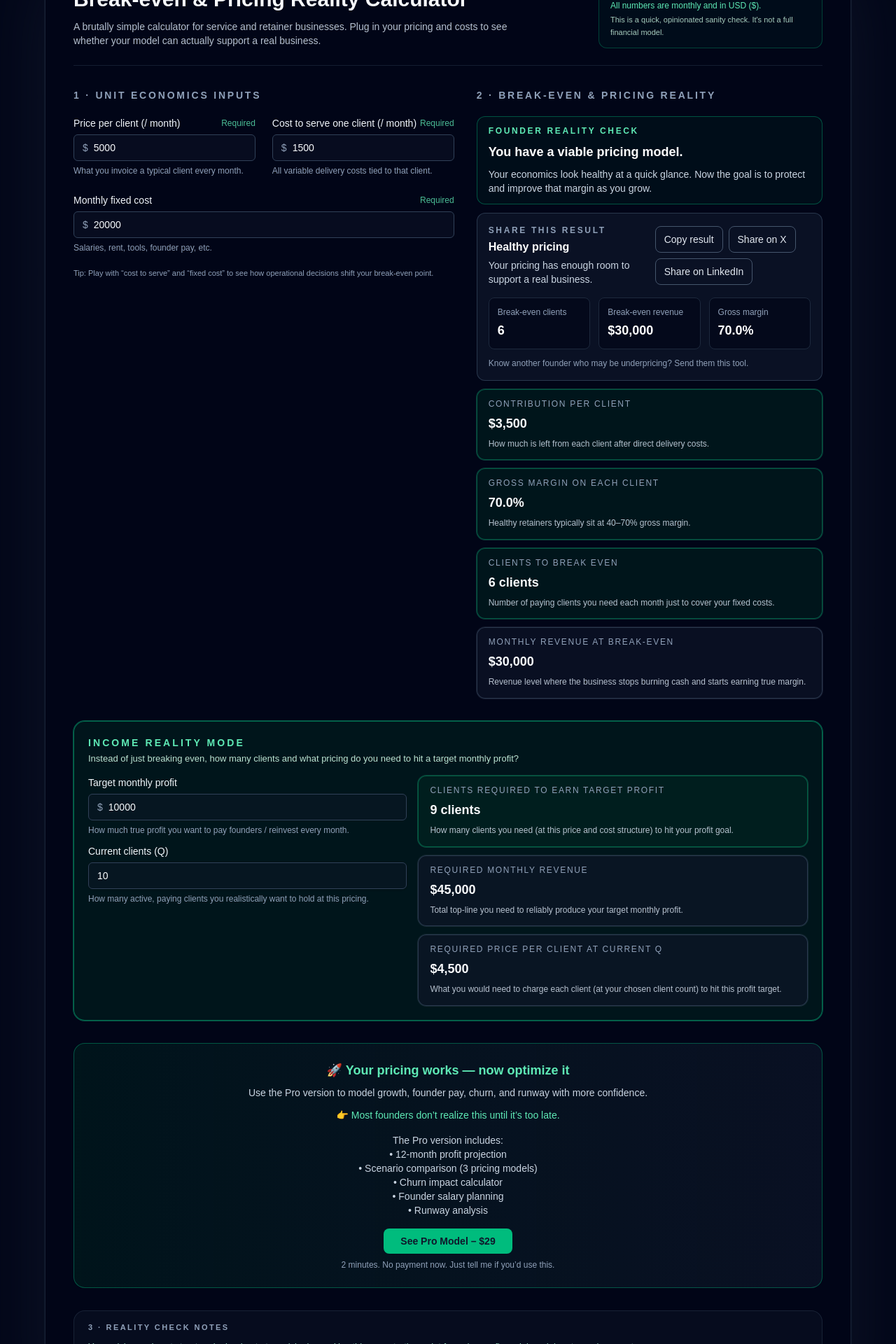
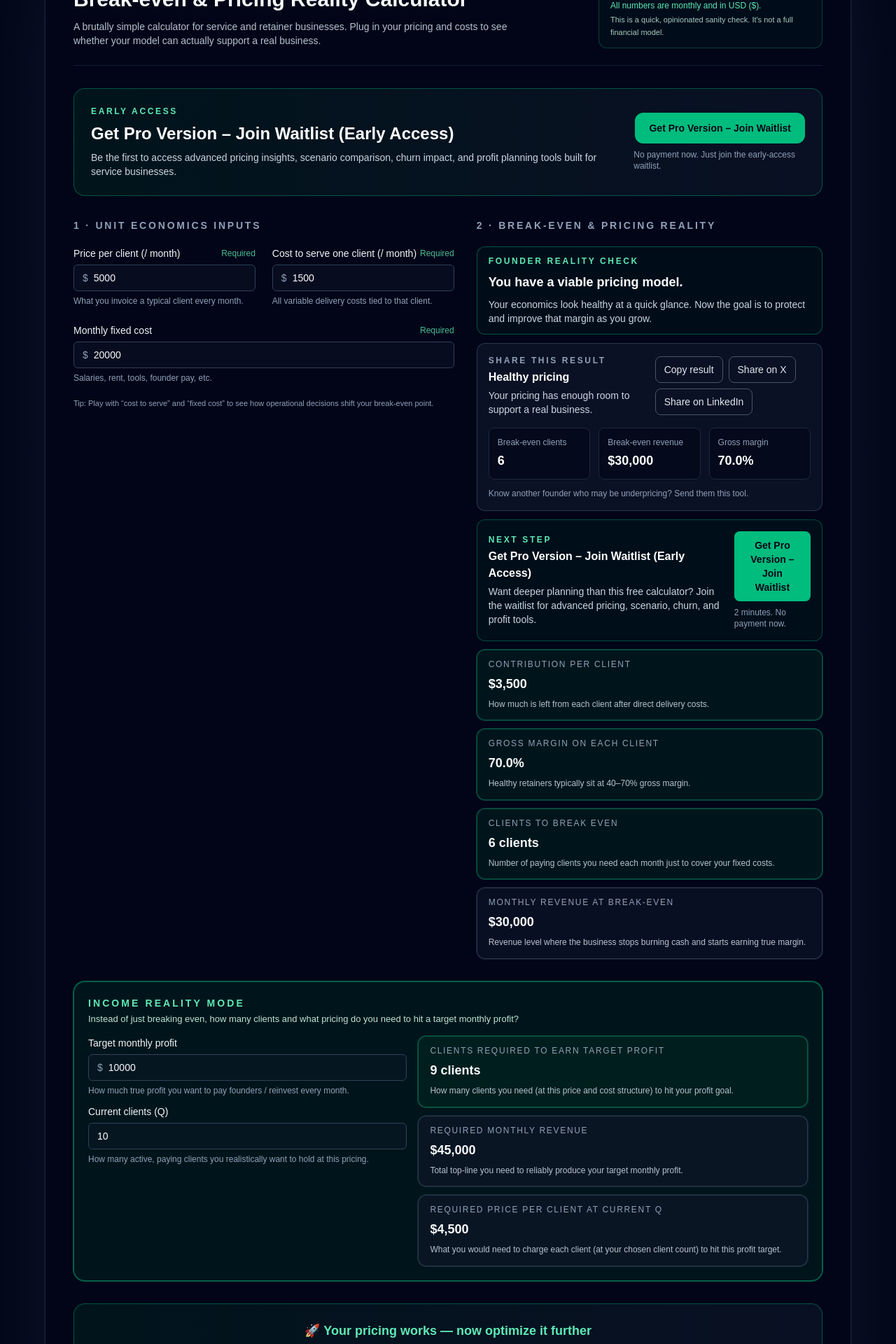
Before and after one commit to vivekd0811-cell/pricing-reality-calculator, a Next.js app: page / in a window 1280 px wide. Shown: the part 120-2040 px from the top of the page at 70% size. Built offline with nearby package versions, Linux system fonts and the light colour scheme.

Commit message:
Update waitlist CTA and early access flow

```diff
--- a/app/page.tsx
+++ b/app/page.tsx
@@ -16,7 +16,8 @@ const CURRENCY_OPTIONS: { code: CurrencyCode; label: string }[] = [
   { code: "INR", label: "INR (₹) — Indian Rupee" },
 ];
 
-const PRO_FORM_URL =
+const SITE_URL = "https://pricing-reality-calculator.vercel.app/";
+const WAITLIST_FORM_URL =
   "https://docs.google.com/forms/d/e/1FAIpQLSdIR5yyhZkBTTKpNF7d-sqGWmR0g87xSvvEmkNr000YlB2VOA/viewform";
 
 export default function Home() {
@@ -115,7 +116,10 @@ export default function Home() {
     result.errors.find((e) => e.field === field)?.message;
 
   const pricingState = useMemo<PricingState>(() => {
-    if (result.contributionPerClient != null && result.contributionPerClient <= 0) {
+    if (
+      result.contributionPerClient != null &&
+      result.contributionPerClient <= 0
+    ) {
       return "losing";
     }
 
@@ -196,32 +200,32 @@ export default function Home() {
     switch (pricingState) {
       case "losing":
         return {
-          title: "Stop selling unprofitable work",
+          title: "Get early access to the Pro version",
           body:
-            "Use the Pro model to test pricing, cost cuts, and survival scenarios before you add more clients.",
-          button: "See Pro Model – $29",
+            "Test pricing changes, cost cuts, and survival scenarios before you add more clients and deepen the loss.",
+          button: "Get Pro Version – Join Waitlist (Early Access)",
         };
       case "unsustainable":
         return {
-          title: "Your pricing needs stress testing",
+          title: "Stress test your pricing before it hurts growth",
           body:
-            "Compare multiple pricing options before thin margins turn growth into a trap.",
-          button: "See Pro Model – $29",
+            "Compare pricing options, margins, and client targets before thin economics become a bigger problem.",
+          button: "Get Pro Version – Join Waitlist (Early Access)",
         };
       case "fragile":
         return {
-          title: "You need more margin for safety",
+          title: "Create more margin before a bad month hits",
           body:
-            "Test churn, founder salary, and runway before fragile economics become a cash problem.",
-          button: "See Pro Model – $29",
+            "Model churn, founder salary, and runway so fragile pricing does not turn into a cash problem.",
+          button: "Get Pro Version – Join Waitlist (Early Access)",
         };
       case "healthy":
       default:
         return {
-          title: "Your pricing works — now optimize it",
+          title: "Your pricing works — now optimize it further",
           body:
-            "Use the Pro version to model growth, founder pay, churn, and runway with more confidence.",
-          button: "See Pro Model – $29",
+            "Use the Pro version to compare scenarios, plan founder pay, and model more realistic growth decisions.",
+          button: "Get Pro Version – Join Waitlist (Early Access)",
         };
     }
   }, [pricingState]);
@@ -252,7 +256,7 @@ Gross margin: ${marginText}
 ${realityCheckContent.shortTakeaway}
 
 Check your own pricing reality:
-https://pricing-reality-calculator.vercel.app/`;
+${SITE_URL}`;
   }, [
     realityCheckContent.shortLabel,
     realityCheckContent.shortTakeaway,
@@ -263,7 +267,7 @@ https://pricing-reality-calculator.vercel.app/`;
 
   const shareUrl = useMemo(() => encodeURIComponent(shareText), [shareText]);
 
-  const formUrlWithContext = useMemo(() => {
+  const waitlistUrlWithContext = useMemo(() => {
     const params = new URLSearchParams({
       source: "pricing-reality-calculator",
       result: realityCheckContent.shortLabel,
@@ -280,21 +284,81 @@ https://pricing-reality-calculator.vercel.app/`;
           ? result.contributionMarginPct.toFixed(1)
           : "na",
       currency,
+      pricePerClient: parsedInput.pricePerClient != null
+        ? String(parsedInput.pricePerClient)
+        : "na",
+      costPerClient: parsedInput.costPerClient != null
+        ? String(parsedInput.costPerClient)
+        : "na",
+      fixedCost: parsedInput.fixedCost != null
+        ? String(parsedInput.fixedCost)
+        : "na",
+      targetProfit: targetProfitValue != null ? String(targetProfitValue) : "na",
+      currentClients:
+        currentClientsValue != null ? String(currentClientsValue) : "na",
     });
 
-    return `${PRO_FORM_URL}?usp=pp_url&${params.toString()}`;
+    return `${WAITLIST_FORM_URL}?usp=pp_url&${params.toString()}`;
   }, [
     realityCheckContent.shortLabel,
     result.breakEvenClients,
     result.breakEvenRevenue,
     result.contributionMarginPct,
     currency,
+    parsedInput.pricePerClient,
+    parsedInput.costPerClient,
+    parsedInput.fixedCost,
+    targetProfitValue,
+    currentClientsValue,
   ]);
+
+  const trackEvent = (
+    eventName: string,
+    extra?: Record<string, string | number | null>,
+  ) => {
+    if (typeof window === "undefined") return;
+
+    const payload = {
+      event: eventName,
+      calculator_name: "pricing_reality_calculator",
+      pricing_state: pricingState,
+      result_label: realityCheckContent.shortLabel,
+      currency,
+      break_even_clients: result.breakEvenClients,
+      break_even_revenue:
+        result.breakEvenRevenue != null
+          ? Math.round(result.breakEvenRevenue)
+          : null,
+      gross_margin_pct:
+        result.contributionMarginPct != null
+          ? Number(result.contributionMarginPct.toFixed(1))
+          : null,
+      ...extra,
+    };
+
+    const win = window as Window & {
+      dataLayer?: Array<Record<string, unknown>>;
+      gtag?: (...args: unknown[]) => void;
+    };
+
+    win.dataLayer = win.dataLayer || [];
+    win.dataLayer.push(payload);
+
+    if (typeof win.gtag === "function") {
+      win.gtag("event", eventName, payload);
+    }
+  };
+
+  const openWaitlist = (placement: "top" | "results" | "bottom") => {
+    trackEvent("waitlist_cta_click", { placement });
+    window.open(waitlistUrlWithContext, "_blank", "noopener,noreferrer");
+  };
 
   const handleCopyResult = async () => {
     try {
       await navigator.clipboard.writeText(shareText);
       setCopied(true);
+      trackEvent("copy_result_click");
       window.setTimeout(() => setCopied(false), 2000);
     } catch {
       setCopied(false);
@@ -349,6 +413,36 @@ https://pricing-reality-calculator.vercel.app/`;
             </p>
           </div>
         </header>
+
+        <section className="rounded-2xl border border-emerald-500/40 bg-gradient-to-r from-emerald-950/40 to-slate-900/60 p-5 sm:p-6">
+          <div className="flex flex-col gap-4 lg:flex-row lg:items-center lg:justify-between">
+            <div className="max-w-3xl">
+              <p className="text-xs font-semibold uppercase tracking-[0.22em] text-emerald-300">
+                Early access
+              </p>
+              <h2 className="mt-2 text-xl font-semibold text-white sm:text-2xl">
+                Get Pro Version – Join Waitlist (Early Access)
+              </h2>
+              <p className="mt-2 text-sm text-slate-300">
+                Be the first to access advanced pricing insights, scenario
+                comparison, churn impact, and profit planning tools built for
+                service businesses.
+              </p>
+            </div>
+
+            <div className="flex flex-col gap-2 lg:items-end">
+              <button
+                onClick={() => openWaitlist("top")}
+                className="rounded-xl bg-emerald-500 px-5 py-3 text-sm font-semibold text-slate-950 transition hover:bg-emerald-400"
+              >
+                Get Pro Version – Join Waitlist
+              </button>
+              <p className="text-xs text-slate-400">
+                No payment now. Just join the early-access waitlist.
+              </p>
+            </div>
+          </div>
+        </section>
 
         <section className="grid gap-8 lg:grid-cols-[minmax(0,1.1fr)_minmax(0,1fr)]">
           <div className="space-y-5">
@@ -512,6 +606,36 @@ https://pricing-reality-calculator.vercel.app/`;
                   Know another founder who may be underpricing? Send them this
                   tool.
                 </p>
+              </div>
+
+              <div className="rounded-xl border border-emerald-500/35 bg-emerald-950/25 px-4 py-4">
+                <div className="flex flex-col gap-3 sm:flex-row sm:items-center sm:justify-between">
+                  <div>
+                    <p className="text-xs font-semibold uppercase tracking-[0.22em] text-emerald-300">
+                      Next step
+                    </p>
+                    <h3 className="mt-1 text-base font-semibold text-white">
+                      Get Pro Version – Join Waitlist (Early Access)
+                    </h3>
+                    <p className="mt-1 text-sm text-slate-300">
+                      Want deeper planning than this free calculator? Join the
+                      waitlist for advanced pricing, scenario, churn, and profit
+                      tools.
+                    </p>
+                  </div>
+
+                  <div className="flex flex-col gap-2 sm:items-end">
+                    <button
+                      onClick={() => openWaitlist("results")}
+                      className="rounded-lg bg-emerald-500 px-4 py-2.5 text-sm font-semibold text-slate-950 transition hover:bg-emerald-400"
+                    >
+                      Get Pro Version – Join Waitlist
+                    </button>
+                    <p className="text-xs text-slate-400">
+                      2 minutes. No payment now.
+                    </p>
+                  </div>
+                </div>
               </div>
 
               <ResultCard
@@ -734,14 +858,14 @@ https://pricing-reality-calculator.vercel.app/`;
           </p>
 
           <button
-            onClick={() => window.open(formUrlWithContext, "_blank", "noopener,noreferrer")}
+            onClick={() => openWaitlist("bottom")}
             className="mt-4 rounded-lg bg-emerald-500 px-6 py-2 text-sm font-semibold text-slate-900 transition hover:bg-emerald-400"
           >
             {proCta.button}
           </button>
 
           <p className="mt-2 text-xs text-slate-400">
-            2 minutes. No payment now. Just tell me if you’d use this.
+            Be the first to access advanced pricing insights and profit tools.
           </p>
         </section>
 
```
